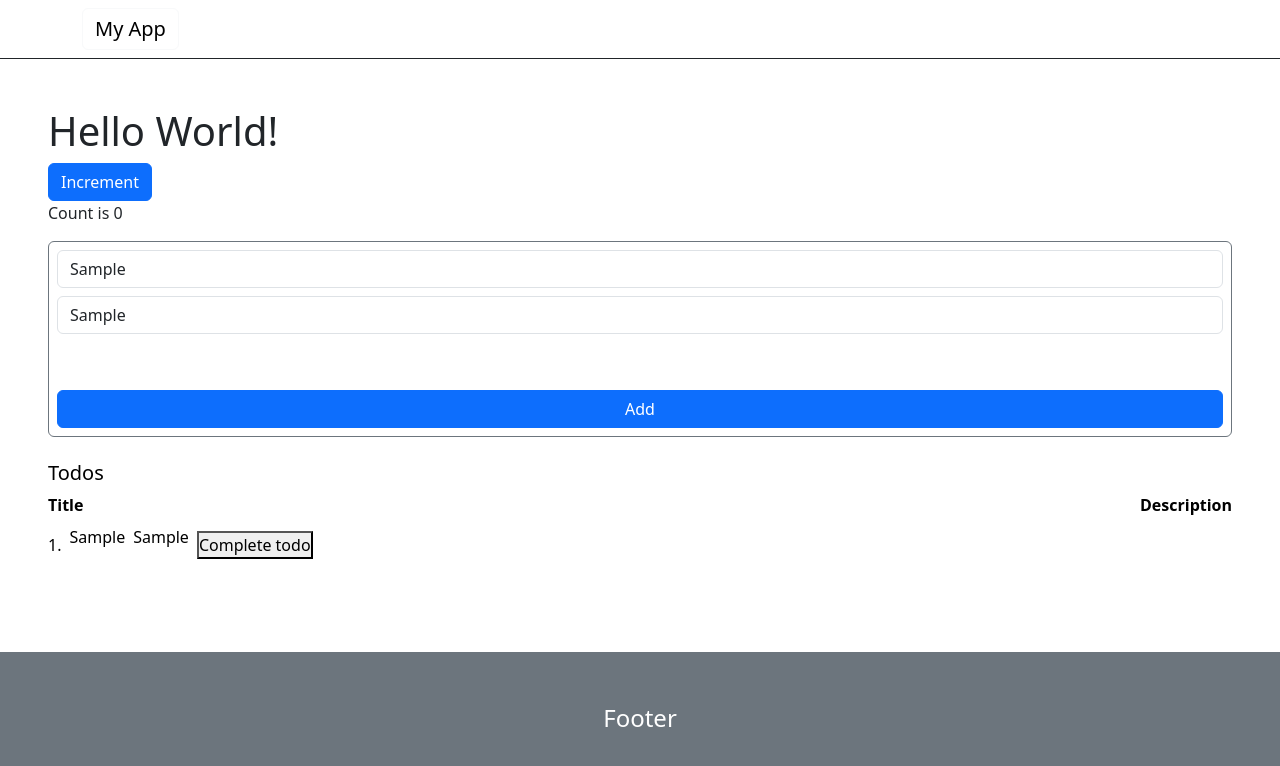
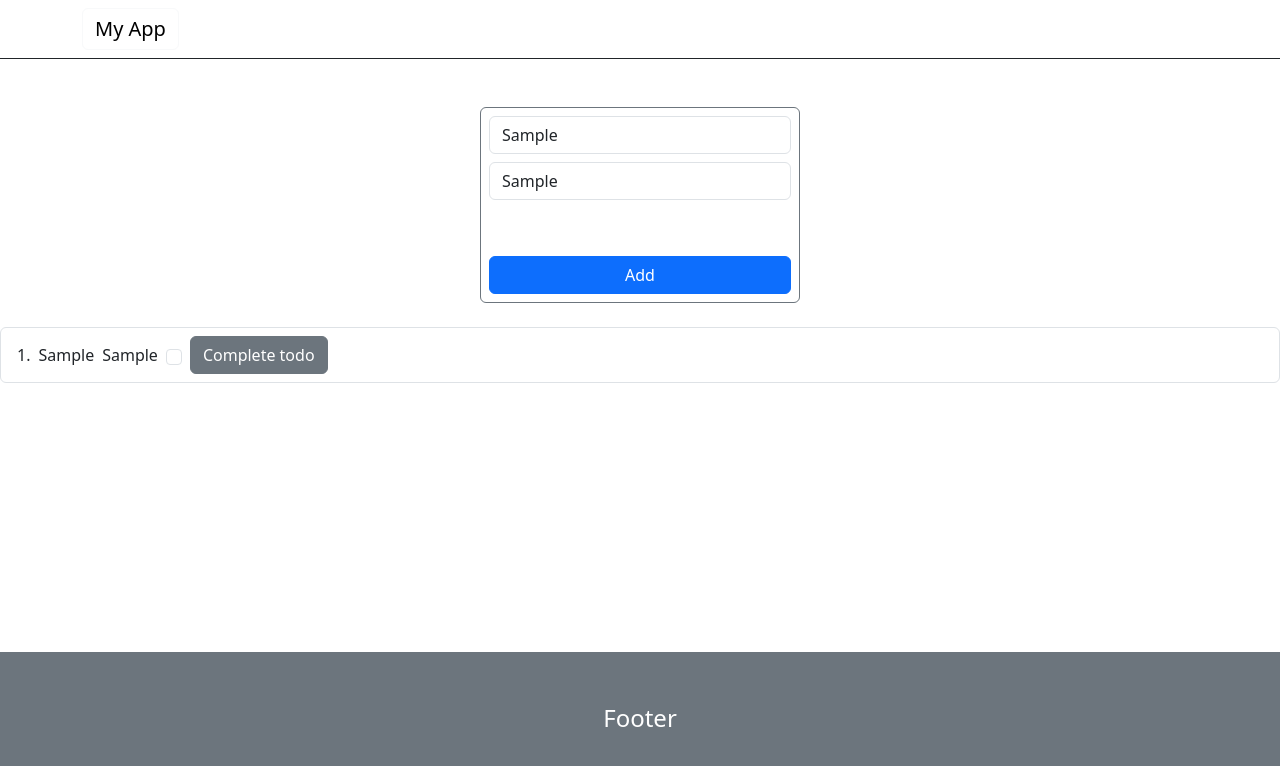
Before and after one commit to piotr-konczyk/angular-first-project, an Angular app: page / in a window 1280 px wide. Both pictures are taken after typing "Sample", "Sample" into the empty fields and a click on the button "Add". Shown: the top 766 px of the page. Built offline with nearby package versions, Linux system fonts and the light colour scheme.

Commit message:
chore: added error message

```diff
--- a/angular.json
+++ b/angular.json
@@ -30,7 +30,9 @@
               "node_modules/bootstrap/dist/css/bootstrap.min.css",
               "src/styles.css"
             ],
-            "scripts": []
+            "scripts": [
+              "node_modules/bootstrap/dist/js/bootstrap.min.js"
+            ]
           },
           "configurations": {
             "production": {
--- a/src/app/app.component.html
+++ b/src/app/app.component.html
@@ -1,13 +1,5 @@
 <app-header></app-header>
 
-<div class="m-5">
-  <h1>Hello World!</h1>
-
-  <button (click)="increment()" class="btn btn-primary">Increment</button>
-
-  <p>Count is {{ count }}</p>
-
-  <app-todo-list class="text-black"></app-todo-list>
-</div>
+<app-todo-list class="text-black"></app-todo-list>
 
 <app-footer class="fixed-bottom bg-secondary p-5 text-white"></app-footer>
--- a/src/app/todo-list/todo-list.component.html
+++ b/src/app/todo-list/todo-list.component.html
@@ -1,24 +1,29 @@
-<div class="d-flex flex-column border border-secondary gap-2 p-2 rounded">
-  <input #title class="form-control" placeholder="Title..." />
-  <input #description class="form-control" placeholder="Desc..." />
+<div class="d-flex flex-column border border-secondary gap-2 p-2 rounded w-25 mx-auto mt-5">
+  <input #title class="form-control" placeholder="Title..." (focus)="closeAlert()" />
+  <input #description class="form-control" placeholder="Desc..." (focus)="closeAlert()" />
   <button (click)="addTodo(title.value, description.value)" class="btn btn-primary mt-5">Add</button>
 </div>
 
-<div class="mt-4">
-  <h1 class="fs-5">Todos</h1>
-  <div class="d-flex flex-column gap-2">
-    <div class="d-flex justify-content-between">
-      <div class="fw-bold">Title</div>
-      <div class="fw-bold">Description</div>
-    </div>
+<div class="alert alert-danger fade show" role="alert" *ngIf="errorMessage">
+  <strong>Oh snap!</strong>
+  <p class="alert-heading">{{ errorMessage }}</p>
+  <button type="button" class="btn-close" data-bs-dismiss="alert" aria-label="Close" (click)="closeAlert()"></button>
+</div>
 
-    <div class="d-flex gap-2 align-items-center">
-      @for(todo of todos; track todo.title; let i = $index) {
-        <span>{{ i + 1}}.</span>
-        <p>{{ todo.title }}</p>
-        <p>{{ todo.description }}</p>
-        <button>Complete todo</button>
-      }
-    </div>
-  </div>
+<div class="mt-4 mx-auto text-center">
+  <ul class="list-group" *ngIf="todos.length > 0; else noTodos;">
+    <ng-container *ngFor="let todo of todos; index as i">
+        <li class="list-group-item d-flex gap-2 align-items-center" *ngIf="!todo.isCompleted">
+          <span>{{ i + 1}}.</span>
+          <span>{{ todo.title }}</span>
+          <span>{{ todo.description }}</span>
+          <input type="checkbox" [checked]="todo.isCompleted" class="form-check-input" />
+          <button class="btn btn-secondary" (change)="completeTodo(todo)">Complete todo</button>
+        </li>
+    </ng-container>
+  </ul>
+
+  <ng-template #noTodos>
+    <h2 class="fs-6">No todos found</h2>
+  </ng-template>
 </div>
--- a/src/app/todo-list/todo-list.component.ts
+++ b/src/app/todo-list/todo-list.component.ts
@@ -1,27 +1,48 @@
 import { Component } from '@angular/core';
 import { Todo } from '../../types/todo';
-import {of} from 'rxjs';
+import {NgForOf, NgIf} from '@angular/common';
 
 @Component({
   selector: 'app-todo-list',
   standalone: true,
-  imports: [],
+  imports: [
+    NgForOf,
+    NgIf
+  ],
   templateUrl: './todo-list.component.html',
   styleUrl: './todo-list.component.css'
 })
+
 export class TodoListComponent {
   title = ""
   description = ""
 
+  errorMessage = ""
+
   todos: Todo[] = []
 
   addTodo(title: string, description: string) {
+    if(!title.length || !description.length) {
+      this.errorMessage = "Please fill in all fields"
+      return
+    }
+
     this.todos.push({
       title: title,
       description: description,
       isCompleted: false
     })
+
+    this.title = ""
+    this.description = ""
+    this.errorMessage = ""
   }
 
-  protected readonly of = of;
+  completeTodo(todo: Todo) {
+    todo.isCompleted = !todo.isCompleted;
+  }
+
+  closeAlert() {
+    this.errorMessage = ""
+  }
 }
```
